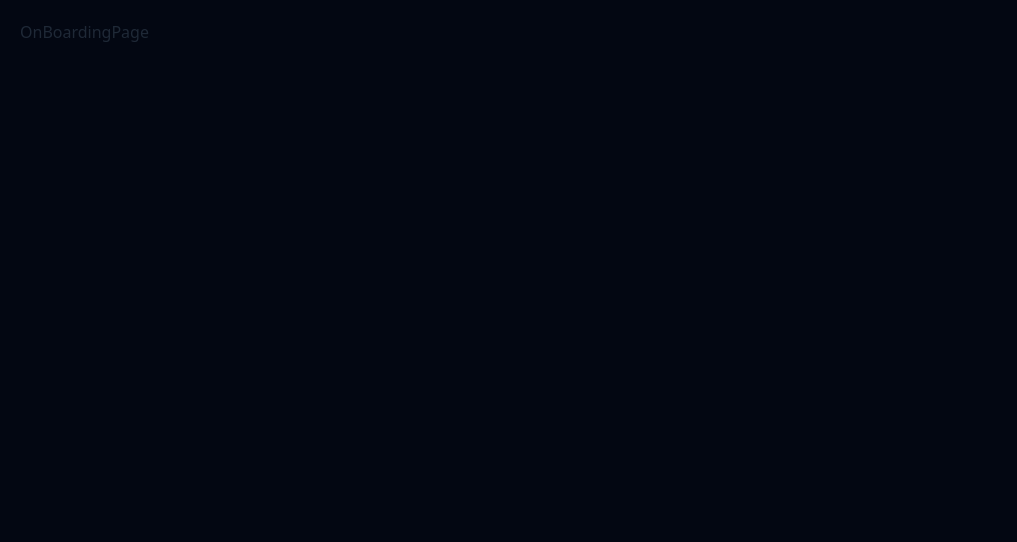
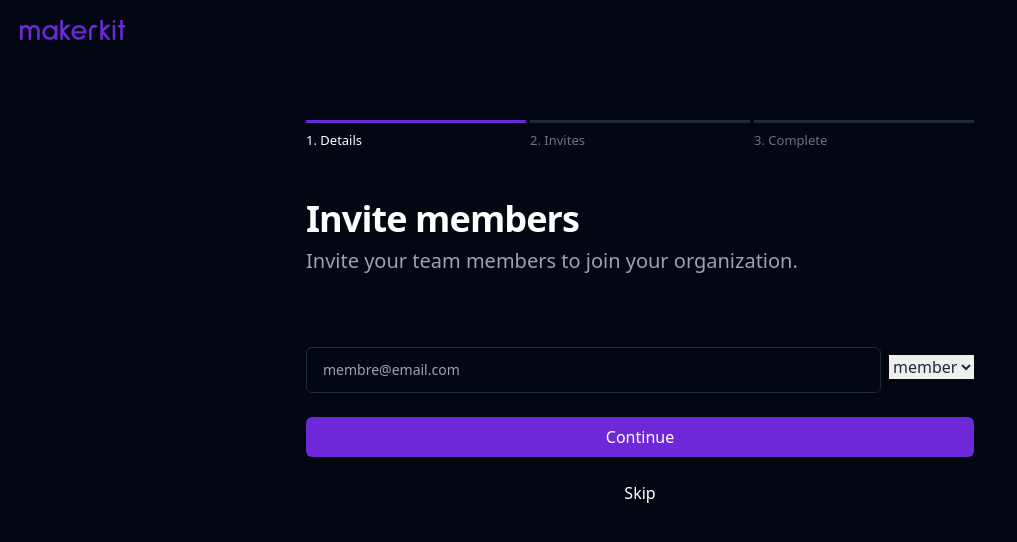
Before and after one commit to elghanbibadr/makerkit1, a React (Vite) app: page /onboarding in a window 1280 px wide. Shown: the top 542 px of the page, without its empty margins (0-1017 px from the left). Built offline with nearby package versions, Linux system fonts and the light colour scheme.

Commit message:
created the first 2 tabs steps content of the onboarding page

```diff
--- a/src/hook/useUpdatePassword.js
+++ b/src/hook/useUpdatePassword.js
@@ -10,7 +10,6 @@ export function useUpdatePassword(){
     mutationFn:updatePassword,
     onSuccess:() =>{
         toast.success("password updated successfuly")
-        // queryClient.invalidateQueries({queryKey:["user"]})
     },
     onError:(err) => toast.error(err.message),
 
--- a/src/pages/onboarding/OnBoardingPage.jsx
+++ b/src/pages/onboarding/OnBoardingPage.jsx
@@ -1,9 +1,77 @@
+import { useState } from "react";
+import Logo from "../../ui/Logo";
+import Label from "../../ui/Label"
+import Input from "../../ui/Input"
+import Button from "../../ui/Button";
+
+const OnBoardingPage = () => {
+  const [currentStep, setCurrentStep] = useState('1');
+
+  return (
+    <div>
+      <Logo />
+<div className="mt-20  w-fit md:mx-auto">
+
+        <div className="flex gap-1 mb-12">
+          {/* tab 1 */}
+          <div className={`text-[13px] font-medium border-t-[3px] w-[220px] pt-2 ${
+            currentStep === '1' ? 'text-white border-darkPink' : 'text-gray-500 border-accent1'
+          }`}>
+            <span>1. </span>
+            <span>Details</span>
+          </div>
+          {/* tab 2 */}
+          <div className={`text-[13px] font-medium border-t-[3px] w-[220px] pt-2 ${
+            currentStep === '2' ? 'text-white border-darkPink' : 'text-gray-500 border-accent1'
+          }`}>
+            <span>2. </span>
+            <span>Invites</span>
+          </div>
+          {/* tab 3 */}
+          <div className={`text-[13px] font-medium border-t-[3px] w-[220px] pt-2 ${
+            currentStep === '3' ? 'text-white border-darkPink' : 'text-gray-500 border-accent1'
+          }`}>
+            <span>3. </span>
+            <span>Complete</span>
+          </div>
+        </div>
+
+        {/*  */}
+        {/* tab 1 */}
+        {/* <div>
+          <h2 className="text-white mb-2">Setup Organization</h2>
+          <h4 className="text-gray-400 text-xl font-normal">Welcome! First, let's setup your organization.
+</h4>
 
 
-const OnBoardingPage = () => {
-  return (
-    <div>OnBoardingPage</div>
-  )
-}
+    <form className="mt-16">
+      <Label labelfor="organizationName">
+      Organization name
+      </Label>
+      <Input id="organizationName" placeholder="Ex.Acme Inc." />
+      <Button className="bg-darkPink w-full  text-white   py-2 rounded-md ">Continue</Button>
+    </form>
+        </div> */}
+        {/* tab 2 */}
+        <div>
+          <h2 className="text-white mb-2">Invite members</h2>
+          <h4 className="text-gray-400 text-xl font-normal">Invite your team members to join your organization.</h4>
+    <form className="mt-16">
+   <div className="flex  gap-2">
 
-export default OnBoardingPage
+        <Input id="organizationName" placeholder="membre@email.com" />
+        <select  id="" className="h-fit relative top-4">
+          <option value="member">member</option>
+          <option value="member">admin</option>
+        </select>
+   </div>
+      <Button className="bg-darkPink w-full  text-white   py-2 rounded-md ">Continue</Button>
+      <Button className=" w-full  text-white hover:bg-[#17182A]   py-2 rounded-md mt-4">Skip</Button>
+    </form>
+        </div>
+</div>
+    </div>
+  );
+};
+
+export default OnBoardingPage;
--- a/src/ui/Input.jsx
+++ b/src/ui/Input.jsx
@@ -3,7 +3,7 @@ import React from 'react'
 const Input = ({id,className,...rest}) => {
   return (
     <input
-    className={`px-4 py-2 mt-2 rounded mb-6 bg-transparent block w-full focus:border-darkPink text-gray-500 font-medium text-sm focus:outline-none border border-accent1 ${className}`}
+    className={`px-4 py-3 mt-2 rounded-md mb-6 bg-transparent block w-full focus:border-darkPink text-gray-500 font-medium text-sm  border  focus:outline-none  border-accent1 ${className}`}
     id={id}
     {...rest}
   />
```
